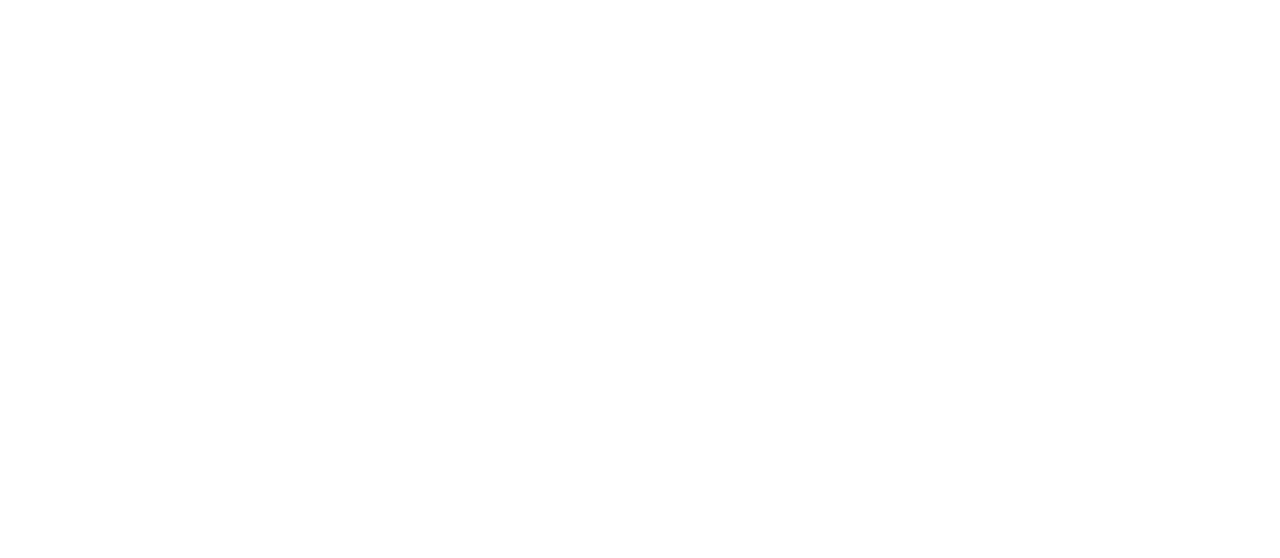
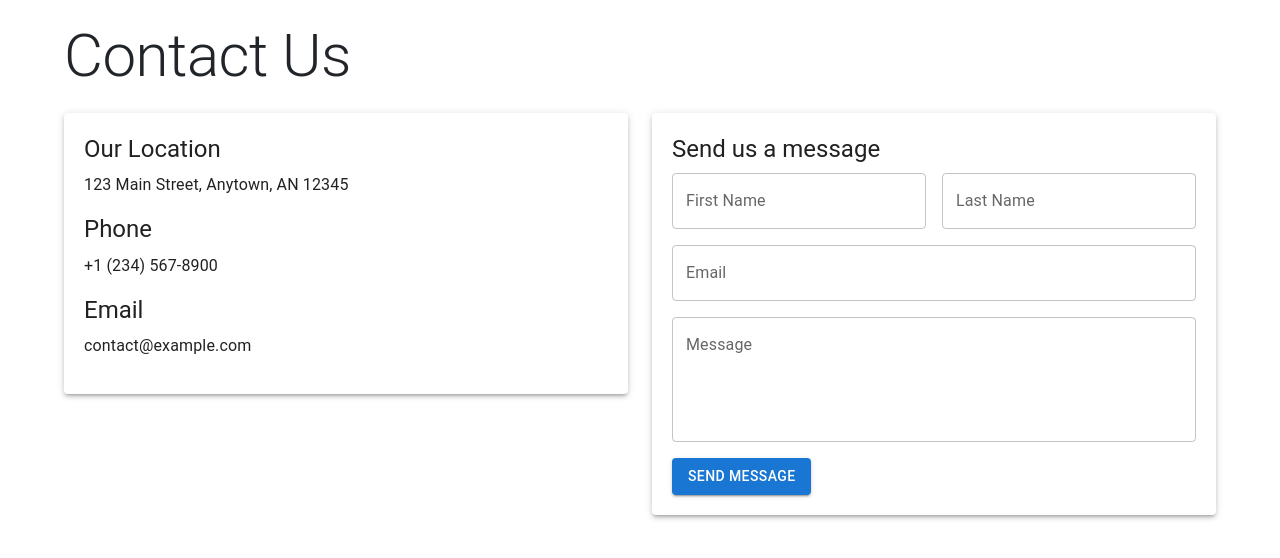
Before and after one commit to samj102/EduMarket-TMU, a React (Create React App) app in the folder frontend/: page /ContactUs in a window 1280 px wide. Before the commit this address had no page. Shown: the top 558 px of the page. Built offline with nearby package versions, Linux system fonts and the light colour scheme.

Commit message:
Contact Us Page Created
Backend Functionality yet to be implemented

```diff
--- a/frontend/src/App.js
+++ b/frontend/src/App.js
@@ -11,6 +11,7 @@
 import AboutUsPage from "./components/AboutUs.js";
 import UploadItemPage from "./components/itemsForSale.js";
 import AcademicServicesPage from "./components/AcademicServices.js";
+import ContactUsPage from "./components/ContactUs.js";
 
 function App() {
   const [isLoggedin, setisLoggedin] = useState("false");
@@ -48,6 +49,7 @@
           <Route path="/About_Us" element={<AboutUsPage />} />
           <Route path="/itemsForSale" element={<UploadItemPage />} />
           <Route path="/AcademicServices" element={<AcademicServicesPage />} />
+          <Route path="/ContactUs" element={<ContactUsPage />} />
         </Routes>
       </Router>
     </div>
--- /dev/null
+++ b/frontend/src/components/ContactUs.js
@@ -0,0 +1,72 @@
+import React from 'react';
+import { Container, Typography, Grid, Paper, TextField, Button } from '@mui/material';
+
+const ContactUsPage = () => {
+    return (
+        <Container maxWidth="lg" style={{ marginTop: '20px' }}>
+            <Typography variant="h2" component="h1" gutterBottom>
+                Contact Us
+            </Typography>
+            <Grid container spacing={3}>
+                <Grid item xs={12} md={6}>
+                    <Paper elevation={3} style={{ padding: '20px' }}>
+                        <Typography variant="h5" component="h3" gutterBottom>
+                            Our Location
+                        </Typography>
+                        <Typography paragraph>
+                            123 Main Street, Anytown, AN 12345
+                        </Typography>
+                        <Typography variant="h5" component="h3" gutterBottom>
+                            Phone
+                        </Typography>
+                        <Typography paragraph>
+                            +1 (234) 567-8900
+                        </Typography>
+                        <Typography variant="h5" component="h3" gutterBottom>
+                            Email
+                        </Typography>
+                        <Typography paragraph>
+                            contact@example.com
+                        </Typography>
+                    </Paper>
+                </Grid>
+                <Grid item xs={12} md={6}>
+                    <Paper elevation={3} style={{ padding: '20px' }}>
+                        <Typography variant="h5" component="h3" gutterBottom>
+                            Send us a message
+                        </Typography>
+                        <form>
+                            <Grid container spacing={2}>
+                                <Grid item xs={12} sm={6}>
+                                    <TextField label="First Name" variant="outlined" fullWidth />
+                                </Grid>
+                                <Grid item xs={12} sm={6}>
+                                    <TextField label="Last Name" variant="outlined" fullWidth />
+                                </Grid>
+                                <Grid item xs={12}>
+                                    <TextField label="Email" variant="outlined" fullWidth />
+                                </Grid>
+                                <Grid item xs={12}>
+                                    <TextField
+                                        label="Message"
+                                        variant="outlined"
+                                        fullWidth
+                                        multiline
+                                        rows={4}
+                                    />
+                                </Grid>
+                                <Grid item xs={12}>
+                                    <Button variant="contained" color="primary">
+                                        Send Message
+                                    </Button>
+                                </Grid>
+                            </Grid>
+                        </form>
+                    </Paper>
+                </Grid>
+            </Grid>
+        </Container>
+    );
+};
+
+export default ContactUsPage;
```
